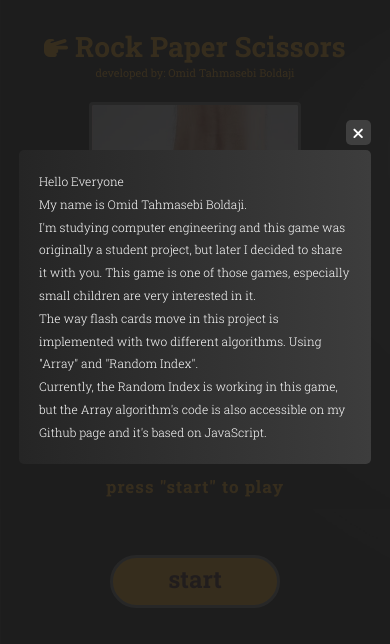
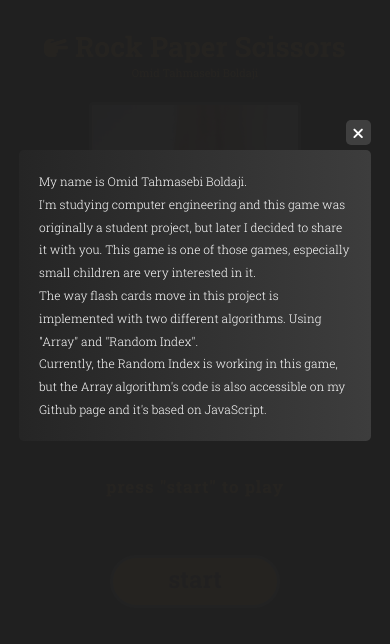
Before and after one commit to OmidTahmasbi1994/Rock-Paper-Scissors, a plain HTML site: page index.html in a window 390 px wide. Drawn offline with Linux system fonts and the light colour scheme.

Commit message:
commit (22)

```diff
--- a/css/style.css
+++ b/css/style.css
@@ -45,7 +45,7 @@ body
     left: 0px;
     width: 100%;
     min-height: 100vh;
-    background: rgba(215, 215, 215, 0.3);
+    background: rgba(215, 215, 215, 0.9);
     z-index: 2;
 }
 .maskContainer
@@ -253,7 +253,7 @@ h1 i
         z-index: 2;
         width: 100%;
         min-height: 100vh;
-        background: rgba(33, 33, 33, 0.9);
+        background: rgba(33, 33, 33, 0.98);
     }
     .maskContainer
     {
--- a/index.html
+++ b/index.html
@@ -18,7 +18,7 @@
         <main id="main">
             <div id="title">
                 <h1><i class="fa-solid fa-hand-scissors"></i> Rock Paper Scissors</h1>
-                <span>developed by: Omid Tahmasebi Boldaji</span>
+                <span>Omid Tahmasebi Boldaji</span>
             </div>
             <div id="round">
                 <img src="images/rock.jpg" id="rockImage">
@@ -49,7 +49,6 @@
                 </div>
                 <div class="maskBottom">
                     <span class="maskText">
-                        Hello Everyone</br>
                         My name is Omid Tahmasebi Boldaji.</br>
                         I'm studying computer engineering and
                         this game was originally a student project,
```
